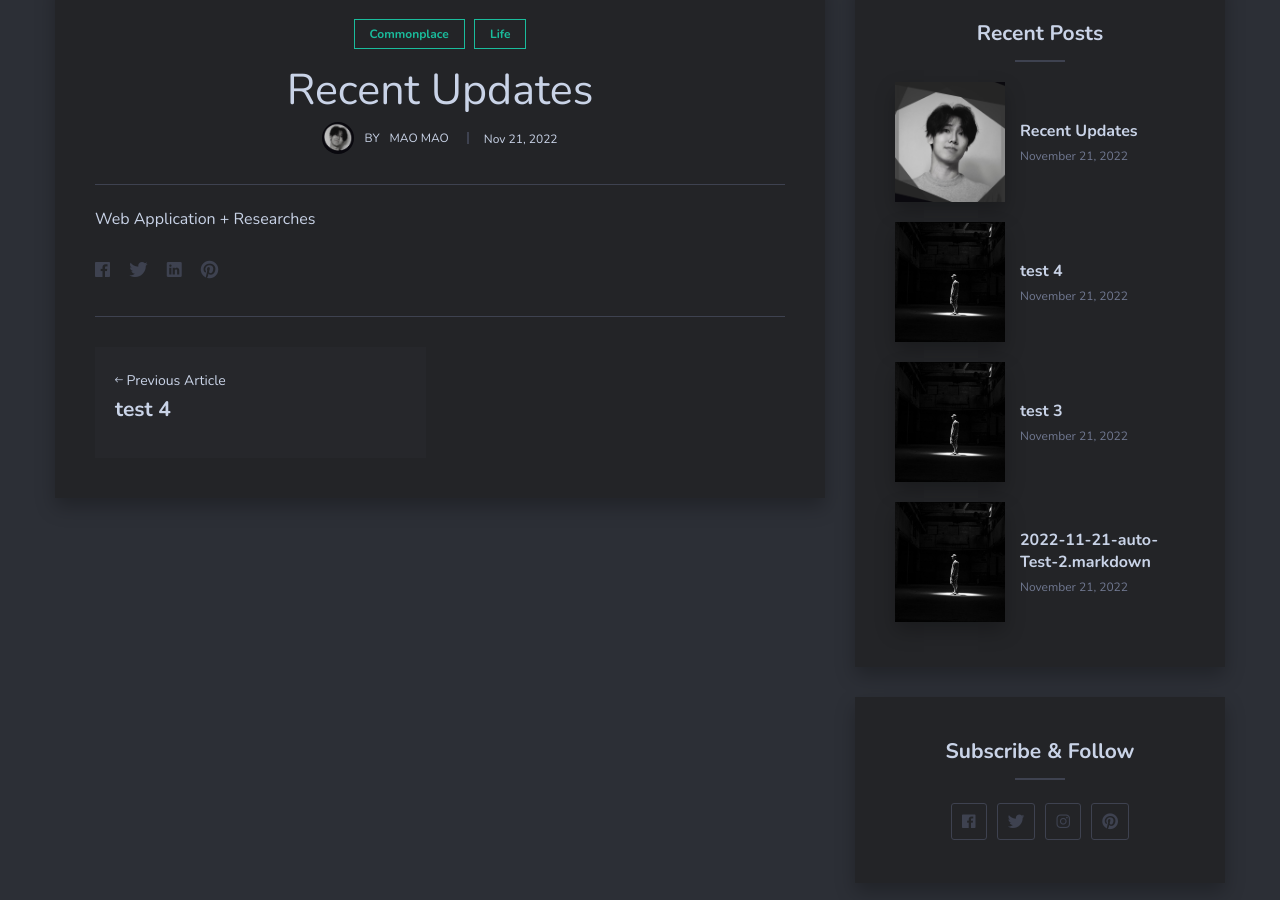
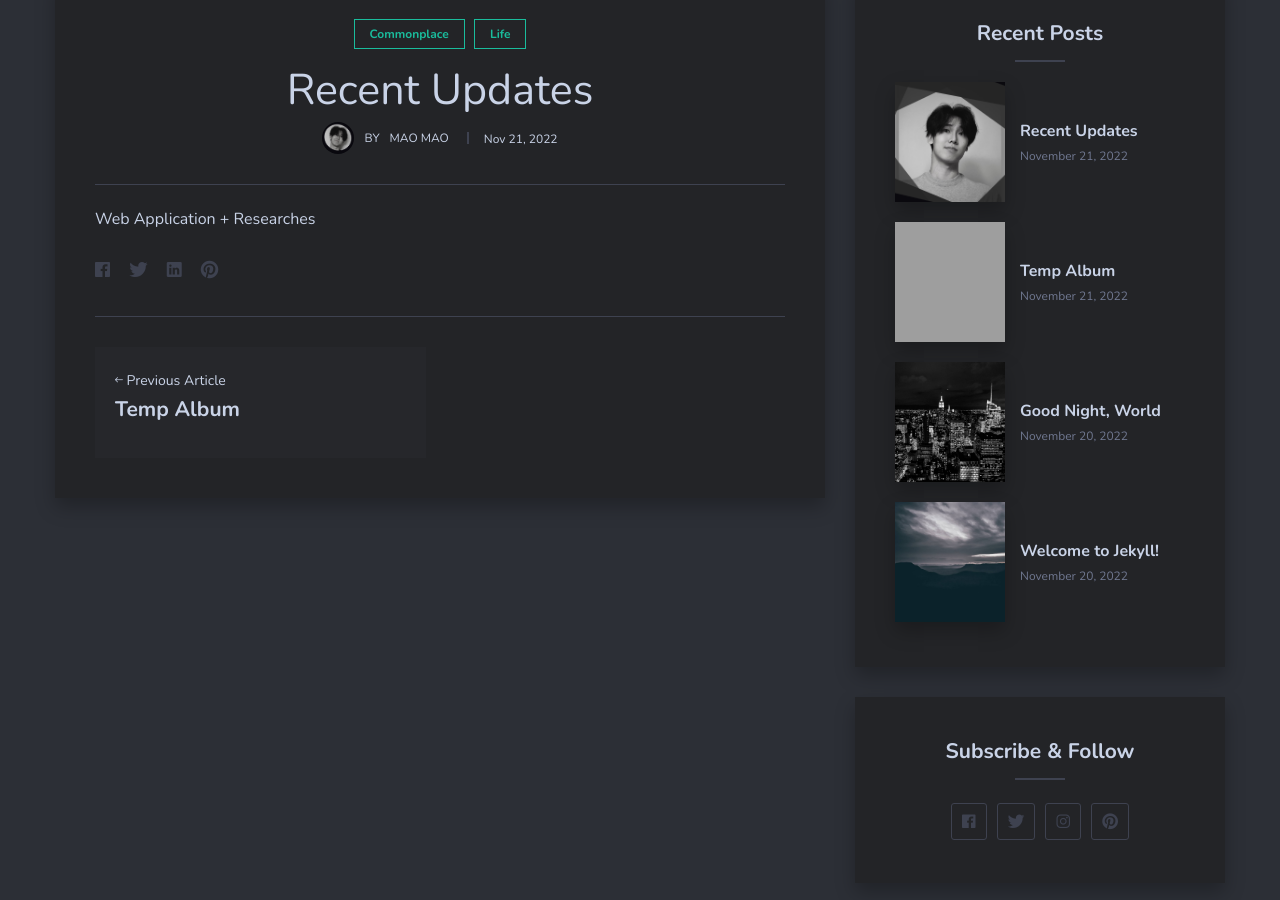
Before and after one commit to MaoMaoCV/maomaocv.github.io, a Jekyll site: the page built from _posts/2022-11-21-recent-updates.markdown, in a window 1280 px wide and 900 px high, scrolled down 746 px. Built offline with Jekyll 4.4.1, drawn with Linux system fonts in a browser that asks for light colours; nearby versions of some CDN libraries; grey boxes are pictures that could not be loaded.

Commit message:
new post

```diff
--- a/_posts/2022-11-21-auto-Test-2.markdown
+++ /dev/null
@@ -1,7 +0,0 @@
----
-layout: post
-title:  2022-11-21-auto-Test-2.markdown
-date:   2022-11-21 14:19:02+0800
-image:  05.jpg
-tags:   Life
----
--- a/_posts/2022-11-21-recent-updates.markdown
+++ b/_posts/2022-11-21-recent-updates.markdown
@@ -1,7 +1,7 @@
 ---
 layout: post
 title:  Recent Updates
-date:   2022-11-21 14:26:41+0800
+date:   2022-11-21 19:54:03+0800
 image:  01.jpg
 tags:   [Commonplace, Life]
 ---
--- a/_posts/2022-11-21-test-4.markdown
+++ /dev/null
@@ -1,7 +0,0 @@
----
-layout: post
-title:  test 4
-date:   2022-11-21 14:26:36+0800
-image:  05.jpg
-tags:   Life
----
--- a/autopost.py
+++ b/autopost.py
@@ -40,7 +40,7 @@ def post_name(time):
     # print("markdown template:\n")
     print("---\nlayout: post\ntitle:  ", temp, "\ndate:   ", time[:19], tz)
     image = "05.jpg"
-    tags = "Life"
+    tags = "[Life]"
     print("image:  ", image, "\ntags:   ", tags, "\n---")
 
     # Post Content:
```
Also changed, not shown: _posts/2022-11-21-temp-Album.markdown (added, +12 -0 lines), _posts/2022-11-21-test-3.markdown (deleted, +0 -27 lines), path.py (+42 -4 lines), img/0020.png (added).
